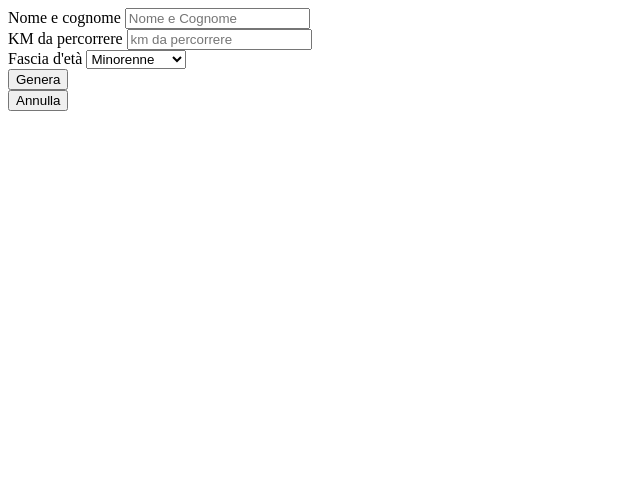
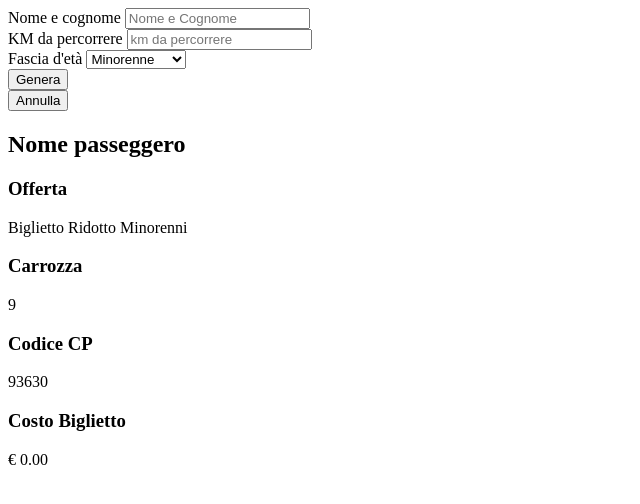
Before and after one commit to Zinni22/js-biglietto-treno-form, a plain HTML site: page index.html in a window 1280 px wide. Both pictures are taken after a click on the button "Genera". Shown: the whole page, without its empty margins (0-640 px from the left). Drawn offline with Linux system fonts and the light colour scheme.

Commit message:
Milestone 1 terminato

```diff
--- a/index.html
+++ b/index.html
@@ -60,6 +60,34 @@
 
 
         <!-- Sezione genera biglietto -->
+        <div class="biglietto">
+
+            <div>
+                <h2>Nome passeggero</h2>
+                <p id="passenger-name"></p>
+            </div>
+
+            <div>
+                <h3>Offerta</h3>
+                <p id="promotion"></p>
+            </div>
+
+            <div>
+                <h3>Carrozza</h3>
+                <p id="carrozza"></p>
+            </div>
+
+            <div>
+                <h3>Codice CP</h3>
+                <p id="cp-code"></p>
+            </div>
+
+            <div>
+                <h3>Costo Biglietto</h3>
+                <p id="price"></p>
+            </div>
+
+        </div>
 
     </main>
     <!-- Fine MAIN -->
--- a/js/scripts.js
+++ b/js/scripts.js
@@ -16,6 +16,13 @@ const kmInput = document.getElementById("km-input");
 const ageSelection = document.getElementById("age-selection");
 const submitButton = document.getElementById("submit-button");
 const deleteButton = document.getElementById("delete-button");
+const passengerName = document.getElementById('passenger-name');
+const promotion = document.getElementById('promotion');
+const carrozza = document.getElementById('carrozza');
+const cpCode = document.getElementById('cp-code');
+const price = document.getElementById('price');
+
+const constRandom = Math.random();
 
 
 submitButton.addEventListener('click',
@@ -30,24 +37,29 @@ submitButton.addEventListener('click',
 
         // condizioni prezzo biglietto
         let ticketPrice = (kmInput.value * 0.21);
-        console.log('il prezzo del biglietto intero è', ticketPrice);
 
         if (ageSelection.value == 'Minorenne'){
             ticketPrice = ticketPrice - ((ticketPrice * 20) / 100);
             alert('il tuo biglietto è ridotto del 20%');
+            promotion.innerHTML = 'Biglietto Ridotto Minorenni';
             console.log('il prezzo del biglietto sotto ai 18 è', ticketPrice);
         }
         else if (ageSelection.value == 'Over65'){
             ticketPrice = ticketPrice - ((ticketPrice * 40) / 100);
             alert('il tuo biglietto è ridotto del 40%');
+            promotion.innerHTML = 'Biglietto Silver';
             console.log('il prezzo del biglietto sopra ai 65 è', ticketPrice);
         }
         else{
-            alert('il prezzo è intero');
             console.log('il prezzo del biglietto intero è', ticketPrice);
+            promotion.innerHTML = 'Biglietto Standard';
         }
 
-        alert('Prezzo finale: €' + ticketPrice.toFixed(2))
+        // output
+        passengerName.innerHTML = nameInput.value;
+        carrozza.innerHTML = (constRandom * 10).toFixed(0);
+        cpCode.innerHTML = (constRandom * 100000).toFixed(0);
+        price.innerHTML = '€ ' + ticketPrice.toFixed(2);
 
     }
 )
```
